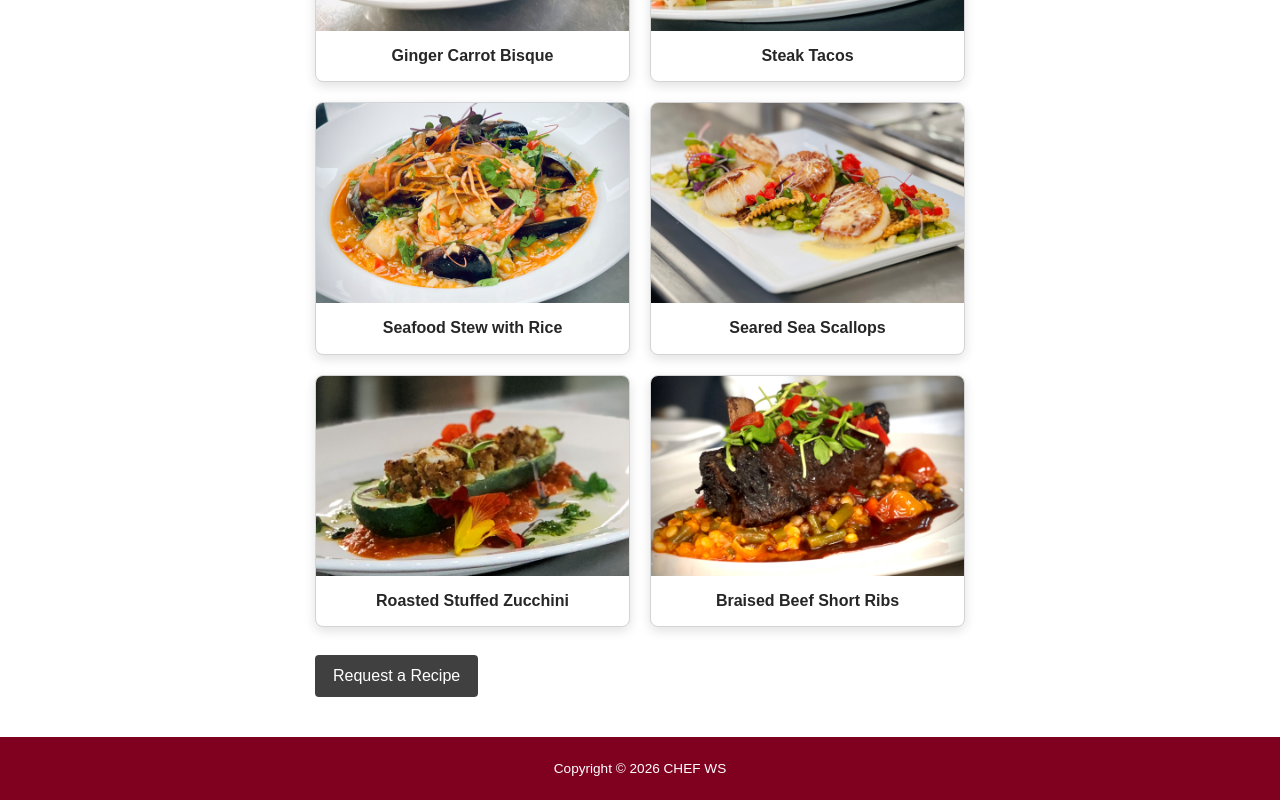
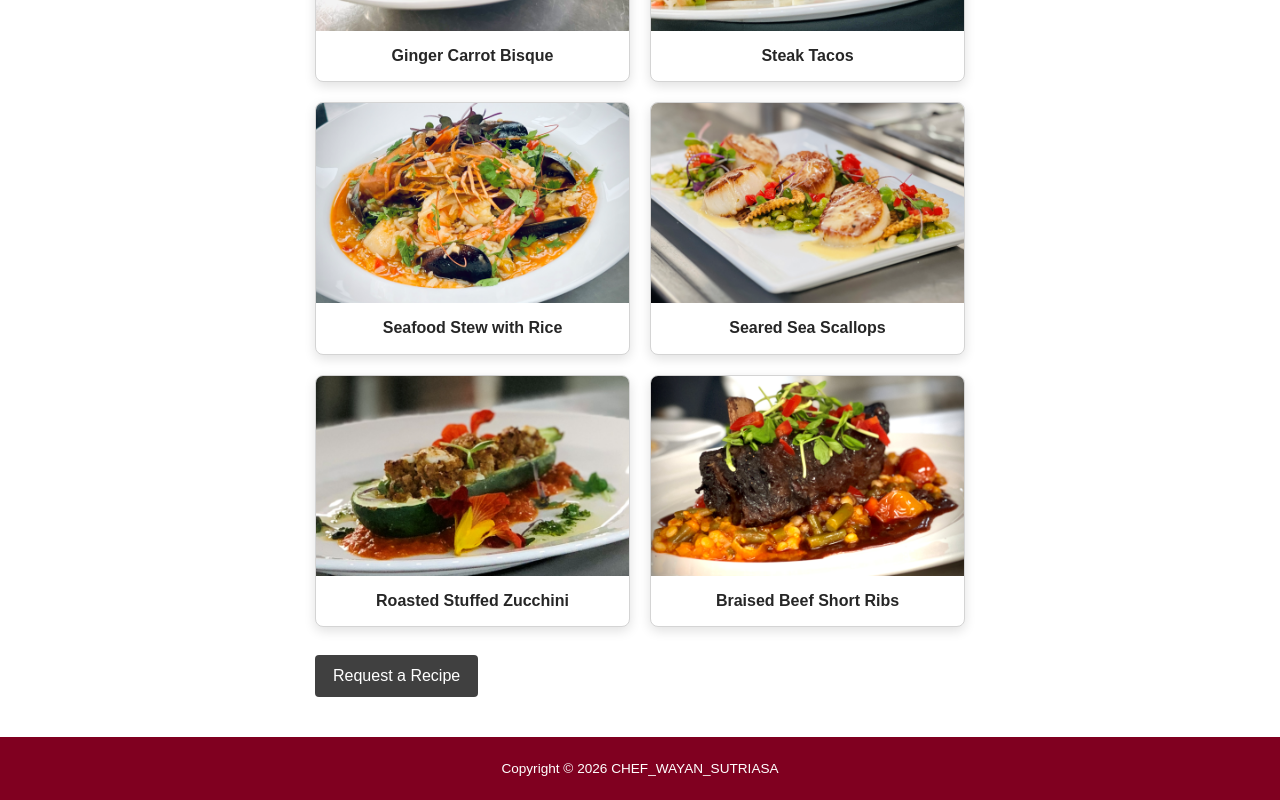
Before and after one commit to chefwayan/chefwayanrecipes, a plain HTML site: page recipes.html in a window 1280 px wide. Shown: the part 512-1312 px from the top of the page. Drawn offline with Linux system fonts and the light colour scheme.

Commit message:
Change copyright year and name in footer
Updated copyright notice in the footer.

```diff
--- a/recipes.html
+++ b/recipes.html
@@ -81,7 +81,7 @@
   </main>
 
   <footer class="site-footer">
-    <p>Copyright © 2026 CHEF WS</p>
+    <p>Copyright © 2026 CHEF_WAYAN_SUTRIASA</p>
   </footer>
 </body>
 </html>
```
